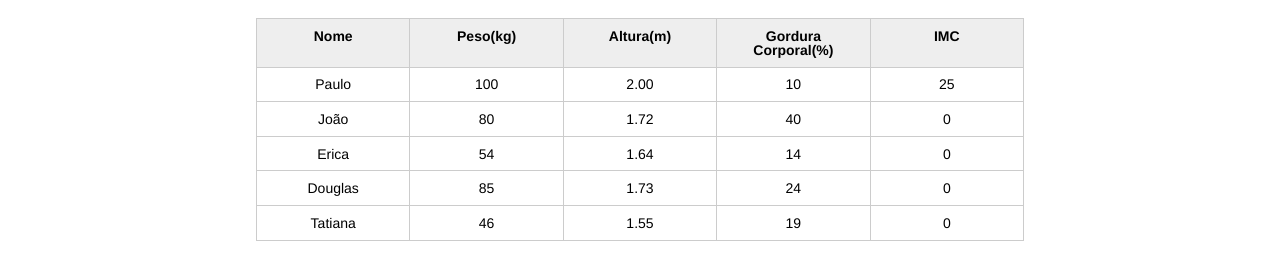
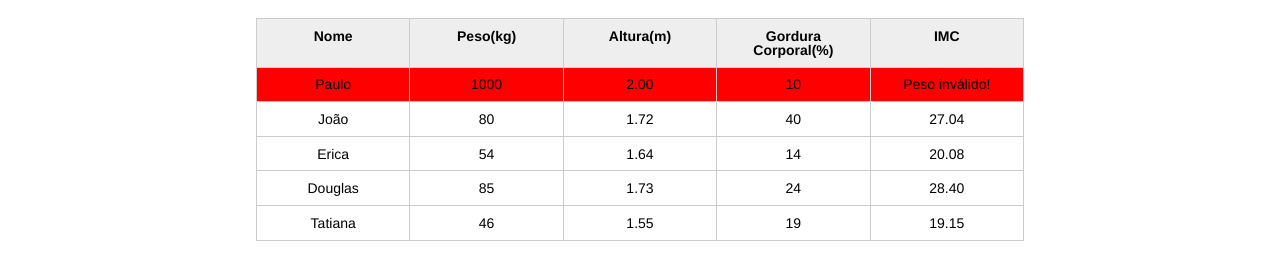
Before and after one commit to jutorres/cursoAluraIntroducaoJS, a plain HTML site: page index.html in a window 1280 px wide. Shown: the part 123-402 px from the top of the page. Drawn offline with Linux system fonts and the light colour scheme.

Commit message:
Class 3 completed

```diff
--- a/css/index.css
+++ b/css/index.css
@@ -132,3 +132,7 @@ button[disabled=disabled], button:disabled {
 .campo-invalido{
 	border: 1px solid red;
 }
+
+.paciente-invalido {
+	background-color: red;
+}
--- a/index.html
+++ b/index.html
@@ -32,7 +32,7 @@
 				<tbody id="tabela-pacientes">
 					<tr class="paciente" id="primeiro-paciente">
 						<td class="info-nome">Paulo</td>
-							<td class="info-peso">100</td>
+						<td class="info-peso">1000</td>
 						<td class="info-altura">2.00</td>
 						<td class="info-gordura">10</td>
 						<td class="info-imc">0</td>
--- a/js/principal.js
+++ b/js/principal.js
@@ -1,10 +1,13 @@
 var titulo = document.querySelector(".titulo");
 titulo.textContent = "Aparecida Nutricionista";
 
-var paciente = document.querySelector("#primeiro-paciente");
-var tdPeso = document.querySelector(".info-peso");
-var tdAltura = document.querySelector(".info-altura");
-var tdImc = document.querySelector(".info-imc");
+var pacientes = document.querySelectorAll(".paciente");
+
+for(var i = 0; i < pacientes.length; i++) {
+  var paciente = pacientes[i];
+  var tdPeso = paciente.querySelector(".info-peso");
+  var tdAltura = paciente.querySelector(".info-altura");
+  var tdImc = paciente.querySelector(".info-imc");
 
   var peso = tdPeso.textContent;
   var altura = tdAltura.textContent;
@@ -15,14 +18,17 @@ var alturaValida = true;
   if(peso <= 0 || peso >= 500) {
     tdImc.textContent = "Peso inválido!";
     pesoValido = false;
+    paciente.classList.add("paciente-invalido");
   }
 
   if(altura <= 0 || altura >= 3.00) {
     tdImc.textContent = "Altura inválida!";
     alturaValida = false;
+    paciente.classList.add("paciente-invalido");
   }
 
   if(pesoValido && alturaValida) {
     var imc = peso / (altura * altura);
-  tdImc.textContent = imc;
+    tdImc.textContent = imc.toFixed(2);
   }
+}
```
Lines whose indentation alone changed are shown as unchanged.
